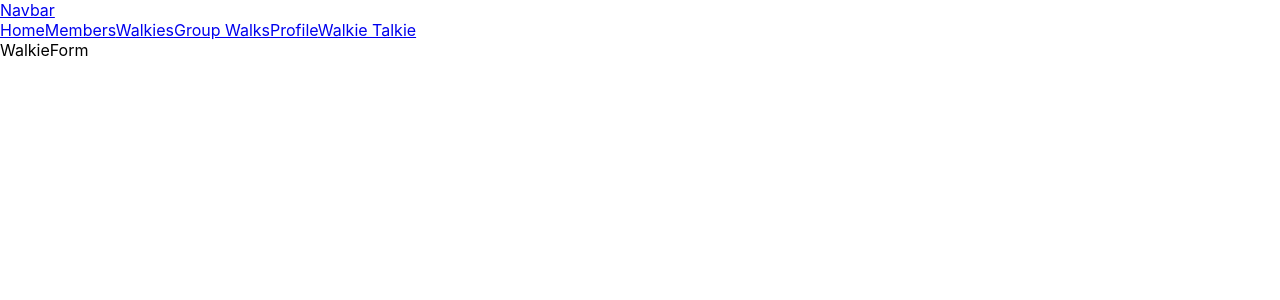
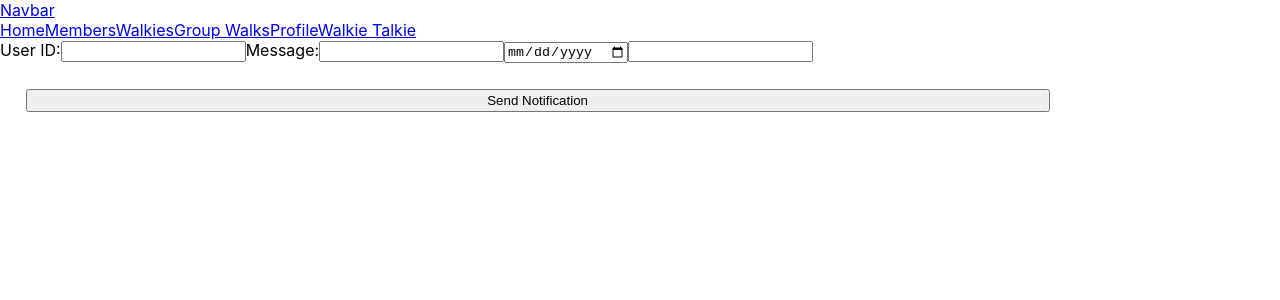
Before and after one commit to gillianroberts1/CapstoneClient, a React (Create React App) app: page /walkies in a window 1280 px wide. Shown: the top 300 px of the page. Built offline with nearby package versions, Linux system fonts and the light colour scheme; no server answers; sample sign-in values are in the browser's storage.

Commit message:
added notification tab to the profile

```diff
--- a/src/components/Home.js
+++ b/src/components/Home.js
@@ -9,12 +9,11 @@ const Home = () => {
 
   return (
     <div>
-    <p>Welcome to Wiggle Waggle Waddles, {currentUser && `${currentUser.firstName} ${currentUser.lastName}`}</p>
-    {currentUser && <img src={currentUser.photoURL} alt='' style={{ height: '200px', width: '200px', objectFit: 'cover', borderRadius: '50%'}}/>}<br></br>
-    <button className='enter'>
-        <Link to="/login">Get Started</Link>
-    </button>
-
+      <p>Welcome to Wiggle Waggle Waddles, {currentUser && `${currentUser.firstName} ${currentUser.lastName}`}</p>
+      {currentUser && <img src={currentUser.photoURL} alt='' style={{ height: '200px', width: '200px', objectFit: 'cover', borderRadius: '50%'}}/>}<br></br>
+      <button className='enter'>
+          <Link to={currentUser ? "/dashboard" : "/login"}>{currentUser ? "Go to Dashboard" : "Get Started"}</Link>
+      </button>
     </div>
   )
 }
--- a/src/components/profile/Notification.js
+++ b/src/components/profile/Notification.js
@@ -1,11 +1,30 @@
-import React from 'react'
+import React, { useContext } from 'react'
 import WalkieCard from '../walkies/WalkieCard'
+import { AuthContext } from '../../context/AuthContext';
 
 const Notification = () => {
+
+  const { currentUser } = useContext(AuthContext);
+
   return (
     <>
-    <div>Notification</div>
-    <WalkieCard/>
+    <h2>Notification Centre</h2>
+
+    {currentUser && currentUser.notifications.length > 0 ? (
+    <div>
+    <p>Location: {currentUser.notifications[0].entries.Location}</p>
+    <p>Date: {currentUser.notifications[0].entries.Date}</p>
+    <p>Message: {currentUser.notifications[0].entries.Message}</p>
+    <button>Accept</button>
+    <button>Reject</button>
+
+    </div>
+    ) : (
+      <p>No notifications available</p>
+    )}
+
+
+    {/* <WalkieCard/> */}
     </>
 
   )
--- a/src/components/walkies/WalkieForm.js
+++ b/src/components/walkies/WalkieForm.js
@@ -1,8 +1,59 @@
-import React from 'react'
+import React, { useState } from 'react'
 
 const WalkieForm = () => {
+  const [userId, setUserId] = useState('')
+  const [message, setMessage] = useState('')
+  const [date, setDate] = useState('')
+  const [location, setLocation] = useState('')
+
+
+  const handleSubmit = async (event) => {
+    event.preventDefault()
+
+    try {
+      const response = await fetch(`/api/users/${userId}/notifications`, {
+        method: 'POST',
+        headers: {
+          'Content-Type': 'application/json',
+        },
+        body: JSON.stringify({
+          entries: {
+            Message: message,
+            Date: date,
+            Location: location
+          }
+        }),
+      })
+
+      if (!response.ok) {
+        throw new Error(`HTTP error! status: ${response.status}`)
+      }
+
+      const data = await response.json()
+      console.log(data)
+    } catch (error) {
+      console.error(error)
+    }
+  }
+
   return (
-    <div>WalkieForm</div>
+    <form onSubmit={handleSubmit}>
+      <label>
+        User ID:
+        <input type="text" value={userId} onChange={e => setUserId(e.target.value)} />
+      </label>
+      <label>
+        Message:
+        <input type="text" value={message} onChange={e => setMessage(e.target.value)} />
+      </label>
+      <label>
+        <input type="date" value={date} onChange={e => setDate(e.target.value)} />
+      </label>
+      <label>
+        <input type='text' value={location} onChange={e => setLocation(e.target.value)} />
+      </label>
+      <button type="submit">Send Notification</button>
+    </form>
   )
 }
 
--- a/src/context/AuthContext.js
+++ b/src/context/AuthContext.js
@@ -15,11 +15,12 @@ export const AuthContextProvider = ({ children }) => {
     const unsub = onAuthStateChanged(auth, (user) => {
       setCurrentUser(user);
       console.log(user);
-      request.get(`/api/users/uid/${user.uid}`)
-        .then((user) => {
-          setCurrentUser(user);
-
-        })
+      if (user) {
+        request.get(`/api/users/uid/${user.uid}`)
+          .then((user) => {
+            setCurrentUser(user);
+          })
+      }
     });
 
     return () => {
--- a/src/firebase/Register.js
+++ b/src/firebase/Register.js
@@ -92,6 +92,7 @@ const Register = ( {onCreate} ) => {
           <input type="password" placeholder="password" />
           <input type="file" id="file" />
           <button>Sign up</button>
+          {/* {loading && "Uploading and compressing the image please wait..."} */}
           {err && <span>Something went wrong..</span>}
         </form>
         <p>You have an account? <Link to="/login">Login</Link></p>
```
Also changed, not shown: 1 other file (tests, documents, lock files or other folders).
